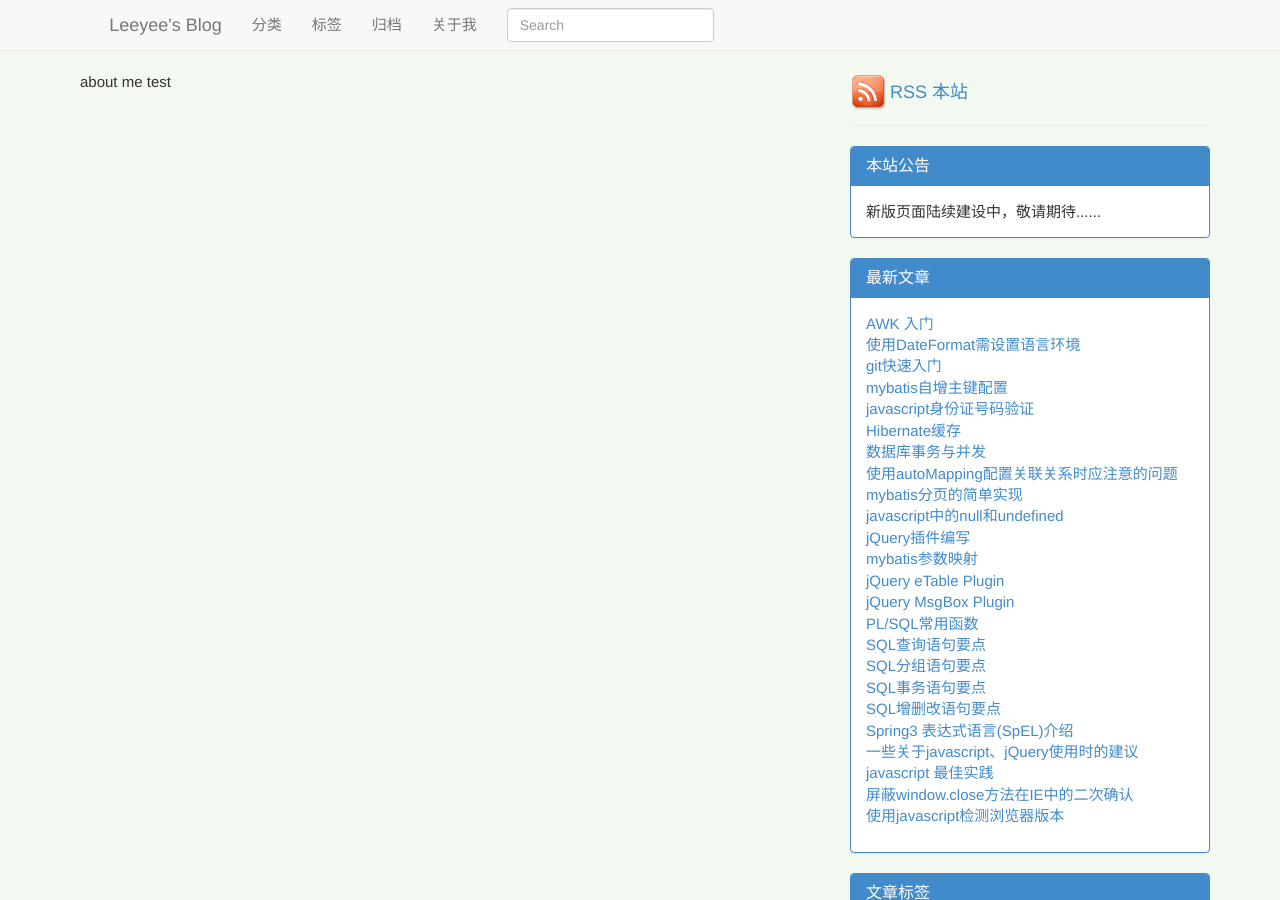
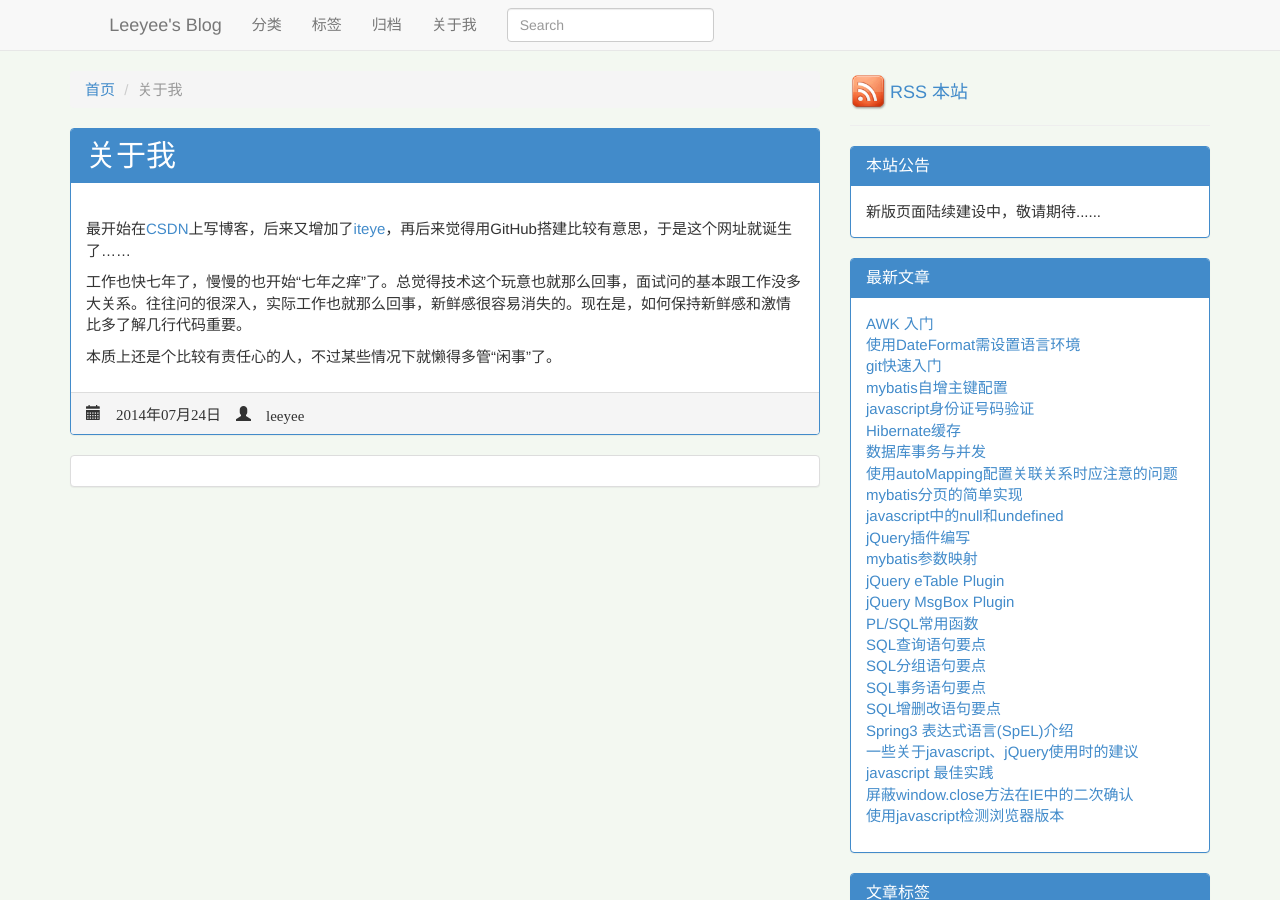
Before and after one commit to leeyee/leeyee.github.com, a Jekyll site: the page built from about.md, in a window 1280 px wide and 900 px high. Built offline with Jekyll 4.4.1, drawn with Linux system fonts in a browser that asks for light colours; Markdown is read by kramdown in place of the engine named in the settings; comment, search, counter and statistics services are not loaded.

Commit message:
fixed post template

```diff
--- a/_config.yml
+++ b/_config.yml
@@ -32,7 +32,7 @@ analytics:
 
 #评论
 comments:
-  provider: disqus
+  provider: uyan
   uyan:
     uid: 1785947
   disqus:
--- a/_layouts/post.html
+++ b/_layouts/post.html
@@ -4,7 +4,9 @@ layout: default
 <div>
     <ol class="breadcrumb">
         <li><a href="/">首页</a></li>
+        {% if page.category %}
         <li><a href="/categorys.html#{{ page.category }}">{{ page.category }}</a></li>
+        {% endif %}
         <li class="active">{{ page.title }}</li>
     </ol>
 </div>
@@ -24,12 +26,18 @@ layout: default
     </div>
     <div class="panel-footer">
         <span class="glyphicon glyphicon-calendar"/>
+        {% if page.date %}
         <a href="/archives.html#{{page.date | date:'%Y-%m'}}">{{ page.date | date:"%Y年%m月%d日" }}</a>
+        {% elsif site.author %} {{ site.time | date:"%Y年%m月%d日" }} {% endif %}
         <span class="glyphicon glyphicon-user"/>
         {% if page.author %} {{ page.author }} {% elsif site.author %} {{ site.author }} {% endif %}
+        {% if page.category %}
         <span class="glyphicon glyphicon-folder-close"/>
         <a href="/categorys.html#{{page.category}}"> {{ page.category }}</a>
+        {% endif %}
+        {% if page.tag %}
         <span class="glyphicon glyphicon-tags"/> {{ page.tag | join: ',' }}
+        {% endif %}
     </div>
 </div>
 <div class="panel panel-default">
--- a/about.md
+++ b/about.md
@@ -1,12 +1,10 @@
 ---
-layout: default
+layout: post
 title: 关于我
 ---
-<div class="row-fluid">
 
-	<div class="span9 myrow">
-		<div style="padding: 0px 10px">
-			about me test
-		</div>
-	</div>
-</div>
+最开始在[CSDN](http://blog.csdn.net/oxcow)上写博客，后来又增加了[iteye](http://leeyee.iteye.com/)，再后来觉得用GitHub搭建比较有意思，于是这个网址就诞生了……
+
+工作也快七年了，慢慢的也开始“七年之痒”了。总觉得技术这个玩意也就那么回事，面试问的基本跟工作没多大关系。往往问的很深入，实际工作也就那么回事，新鲜感很容易消失的。现在是，如何保持新鲜感和激情比多了解几行代码重要。
+
+本质上还是个比较有责任心的人，不过某些情况下就懒得多管“闲事”了。
--- a/js/common.js
+++ b/js/common.js
@@ -14,7 +14,7 @@ $(function () {
         var _target = $(ele).attr("target");
         if (href && href.indexOf("#") != 0 && !_target) {
             $(ele).attr("target", "_blank");
-            $(ele).append("<span class='glyphicon glyphicon-new-window' />");
+            //$(ele).append("<span class='glyphicon glyphicon-new-window' />");
         }
     });
 
```
